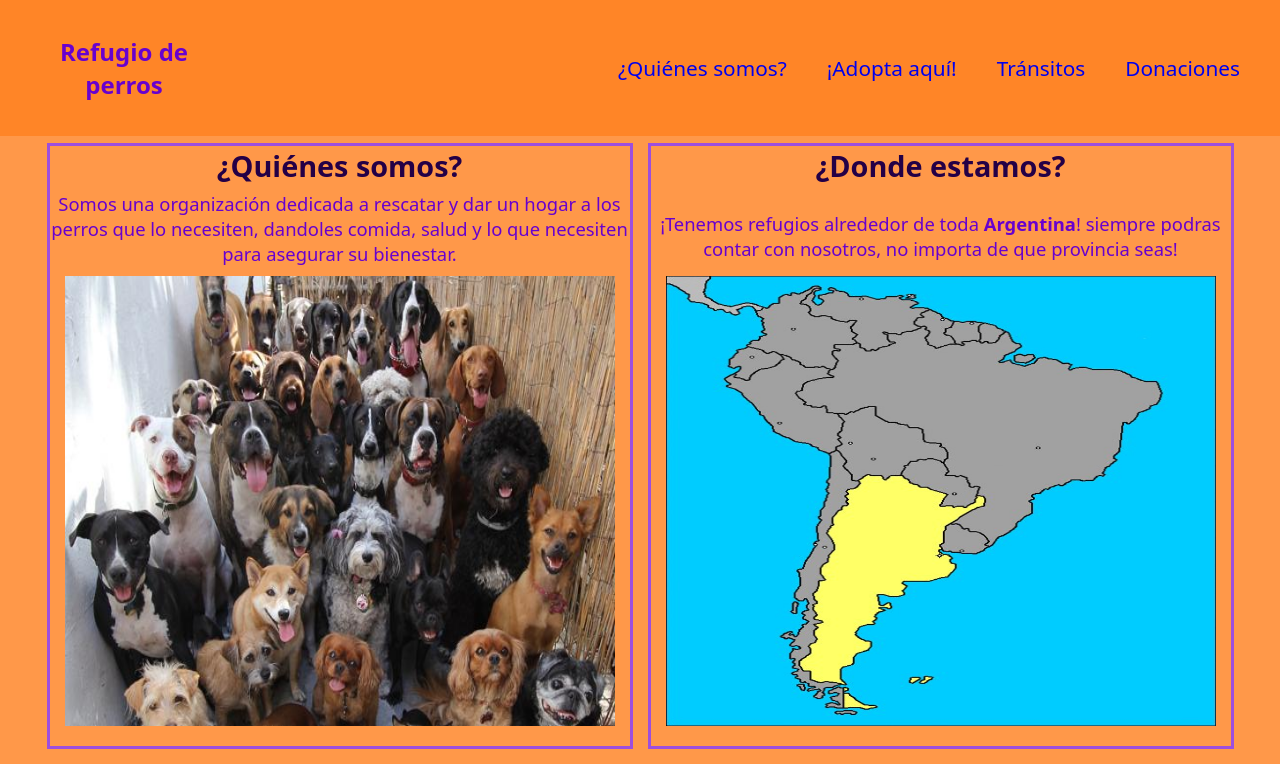
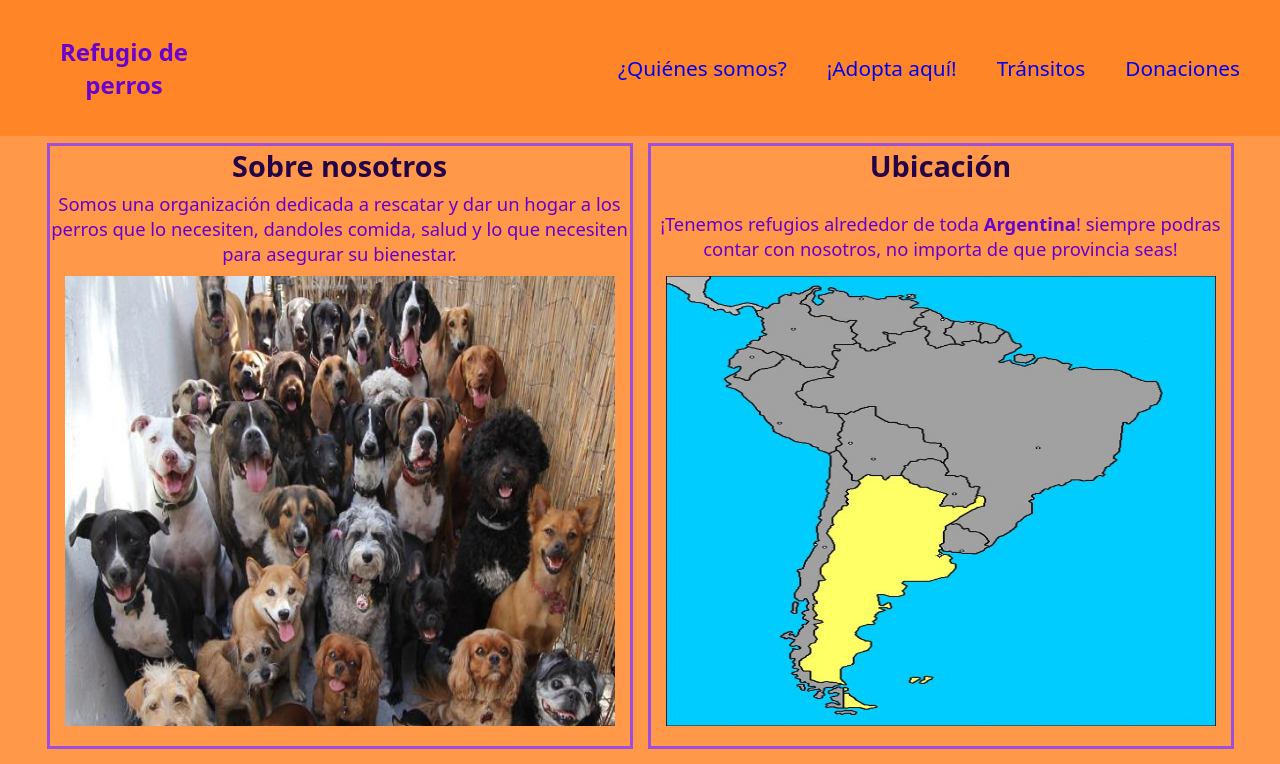
Before and after one commit to ticiano-jair-garreton/PF-GarretonTiciano, a plain HTML site: page pages/quienes-somos.html in a window 1280 px wide. Shown: the top 764 px of the page. Drawn offline with Linux system fonts and the light colour scheme.

Commit message:
Aplicando SEO al proyecto, titles y descriptions

```diff
--- a/pages/quienes-somos.html
+++ b/pages/quienes-somos.html
@@ -5,7 +5,8 @@
     <meta http-equiv="X-UA-Compatible" content="IE=edge">
     <meta name="viewport" content="width=device-width, initial-scale=1.0">
     <link rel="stylesheet" href="../css/styles.css">
-    <title>¿Quiénes somos? - Refugio de perros</title>
+    <meta name="description" content="Rescatamos y damos hogar, comida, agua, salud para perros, refugios alrededor de toda Argentina | Refugio de perros">
+    <title>Sobre nosotros y ubicación - Refugio de perros</title>
 </head>
 
 <body>
@@ -28,7 +29,7 @@
         <div class="contenedormain">
         <section class="sectionA">
             <article class="section__articleA section__articleA--1">
-                <h1 class="section__titleA">¿Quiénes somos?</h1>
+                <h1 class="section__titleA">Sobre nosotros</h1>
                 <p class="section__textoA">Somos una organización dedicada a rescatar y dar un hogar a los perros que lo
                     necesiten, dandoles comida, salud y lo que necesiten para asegurar su bienestar.</p>
                     <div class="section__contenedorImagen">
@@ -37,7 +38,7 @@
             </article>
 
             <article class="section__articleA section__articleA--2">
-                <h2 class="section__titleA">¿Donde estamos?</h2>
+                <h2 class="section__titleA">Ubicación</h2>
                 <p class="section__textoA">¡Tenemos refugios alrededor de toda <strong> Argentina</strong>! siempre podras contar con
                 nosotros, no importa de que provincia seas!</p>
                 <div class="section__contenedorImagen">
```
Also changed, not shown: index.html (+1 -0 lines), pages/adopta-aqui.html (+2 -1 lines), pages/donaciones.html (+1 -0 lines), pages/transitos.html (+1 -0 lines).
